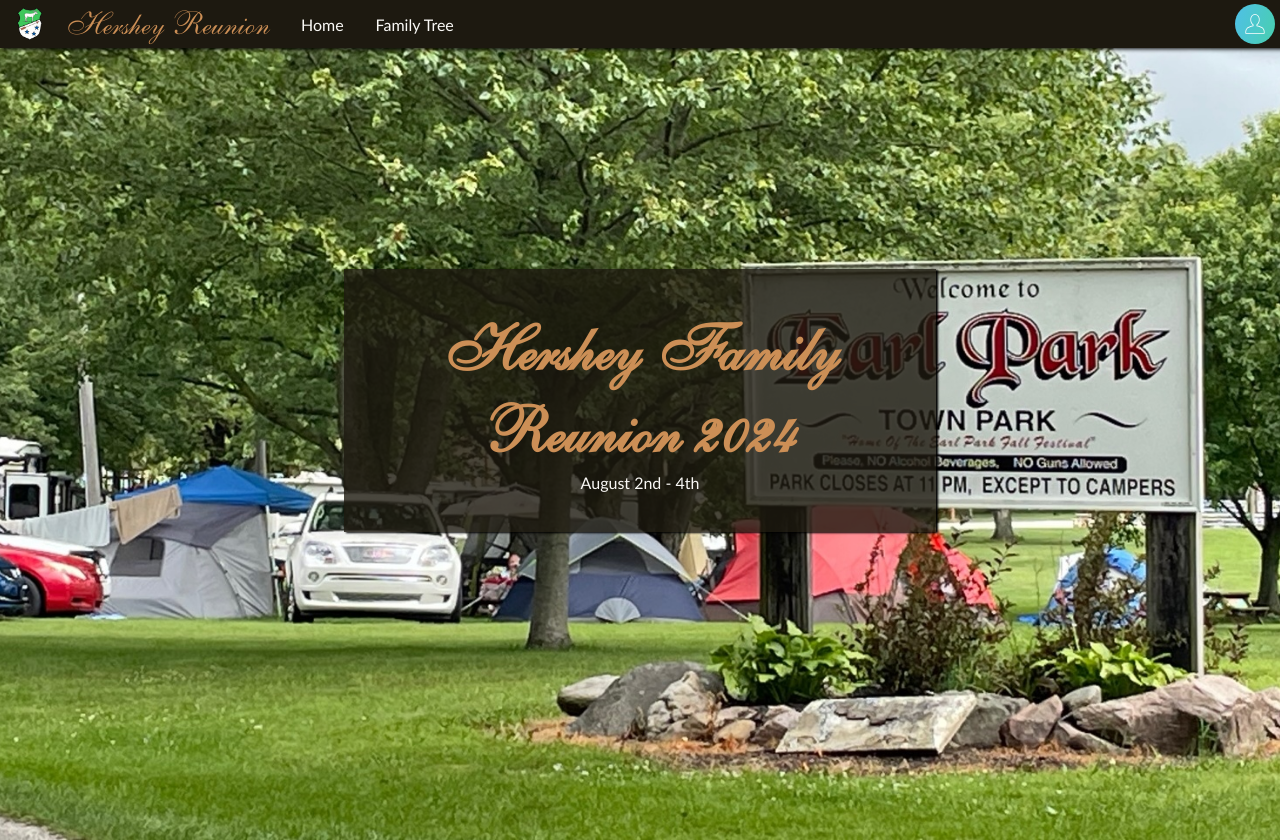
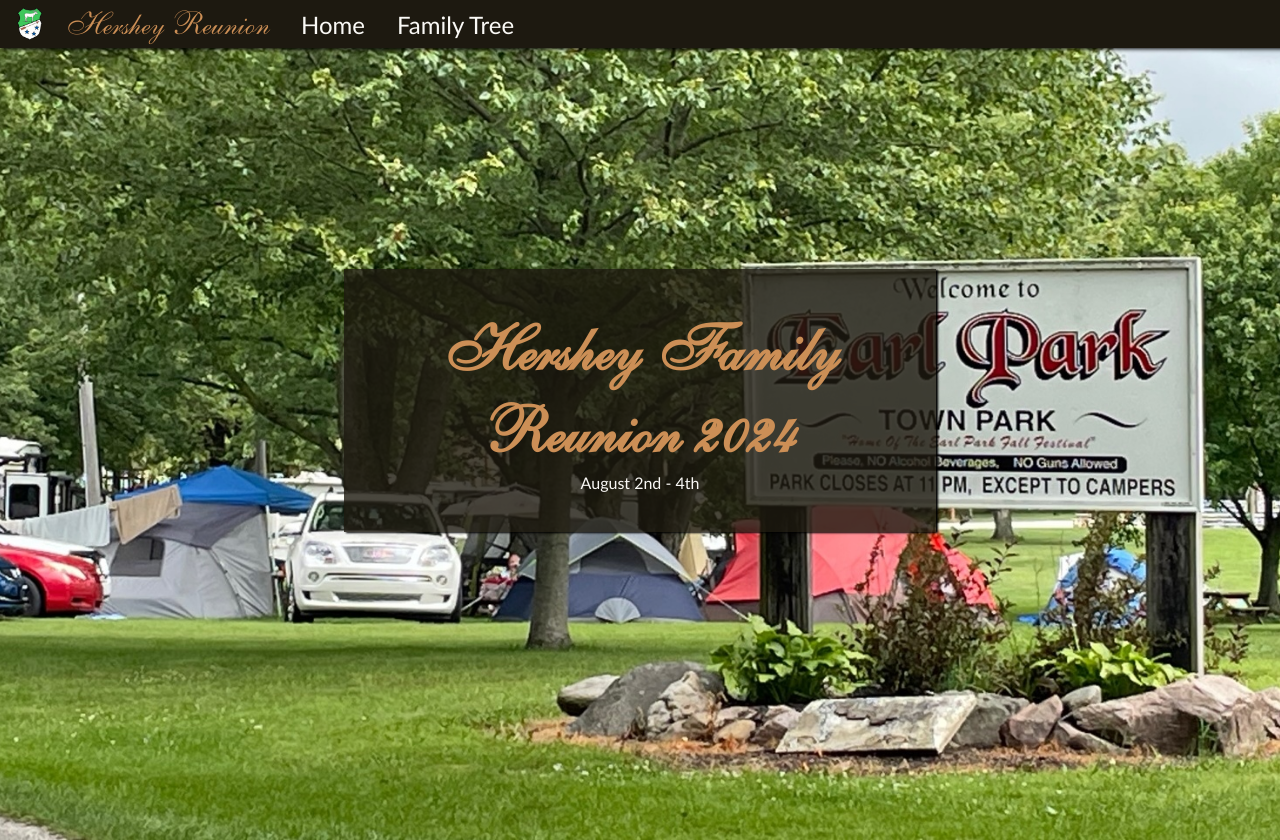
Before and after one commit to kasualkid12/fr-website, a React (Create React App) app in the folder client/: page / in a window 1280 px wide. Built offline with nearby package versions, Linux system fonts and the light colour scheme.

Commit message:
increased font size for nav items on small screens

```diff
--- a/client/src/modules/NavBar.tsx
+++ b/client/src/modules/NavBar.tsx
@@ -20,13 +20,13 @@ function NavBar() {
         <div className="Title">Hershey Reunion</div>
       </div>
       <div className={`DropdownMenu ${isOpen ? 'open' : ''}`}>
-          <a href="/">Home</a>
-          <a href="/family-tree">Family Tree</a>
+          <a className="NavItem" href="/">Home</a>
+          <a className="NavItem" href="/family-tree">Family Tree</a>
         </div>
       {/* Can be added back when accounts are added */}
-      <div className="ProfileImage">
+      {/* <div className="ProfileImage">
         <img className="Pfp" alt="pfp" src={defaultPfp} />
-      </div>
+      </div> */}
     </div>
   );
 }
--- a/client/src/styles/NavBar.scss
+++ b/client/src/styles/NavBar.scss
@@ -98,10 +98,12 @@
 }
 
 .DropdownMenu a {
+  display: flex;
+  align-items: center;
+  justify-content: center;
   padding: 0.5rem 1rem;
   text-decoration: none;
   color: $lightmain;
-  text-align: center;
   position: relative;
   z-index: 2;
 }
@@ -124,6 +126,10 @@
   ); // Updated gradient
   pointer-events: none; // Ensure clicks pass through the gradient
   z-index: 1;
+}
+
+.NavItem {
+  font-size: x-large;
 }
 
 @media (min-width: 768px) {
```
Also changed, not shown: client/src/styles/LandingPage.scss (+16 -57 lines).
